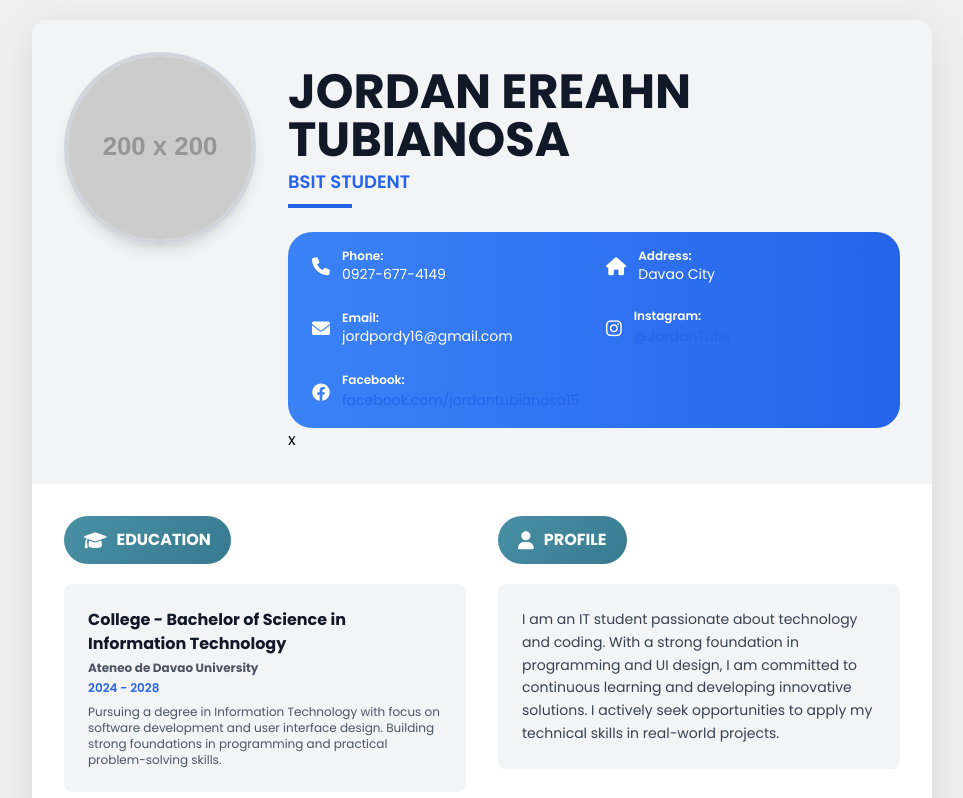
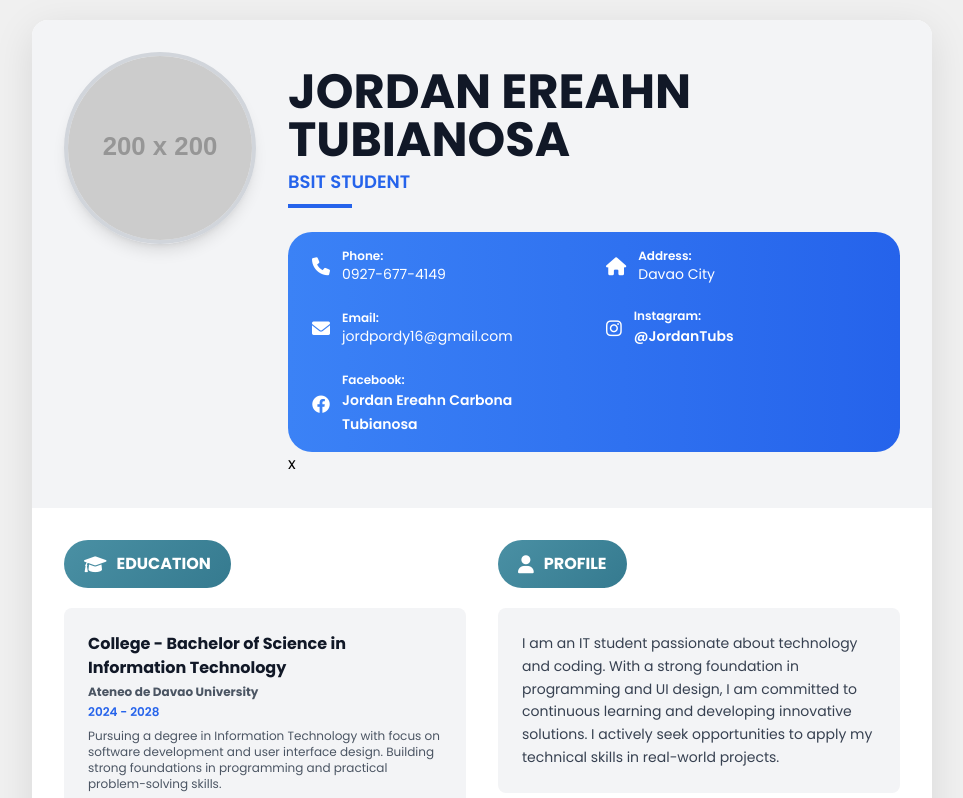
Before and after one commit to JordanTubs/Tubianosa_CVPortfolio, a website: page index.html in a window 1280 px wide. Shown: the top 798 px of the page, without its empty margins (158-1121 px from the left). Drawn offline with nearby package versions, Linux system fonts and the light colour scheme; placeholder pictures from the web are drawn by us.

Commit message:
Change Instagram and Facebook links to white with hover effects

```diff
--- a/index.html
+++ b/index.html
@@ -82,14 +82,14 @@
                                 <i class="fab fa-instagram text-lg"></i>
                                 <div>
                                     <p class="text-xs font-semibold">Instagram:</p>
-                                    <a href="https://www.instagram.com/JordanTubs/" target="_blank" class="text-sm text-blue-600 hover:text-blue-800 hover:underline">@JordanTubs</a>
+                                    <a href="https://www.instagram.com/JordanTubs/" target="_blank" class="text-sm text-white font-semibold hover:text-gray-200 hover:underline cursor-pointer transition">@JordanTubs</a>
                                 </div>
                             </div>
                             <div class="flex items-center gap-3">
                                 <i class="fab fa-facebook text-lg"></i>
                                 <div>
                                     <p class="text-xs font-semibold">Facebook:</p>
-                                    <a href="https://web.facebook.com/jordantubianosa15/" target="_blank" class="text-sm text-blue-600 hover:text-blue-800 hover:underline">facebook.com/jordantubianosa15</a>
+                                    <a href="https://web.facebook.com/jordantubianosa15/" target="_blank" class="text-sm text-white font-semibold hover:text-gray-200 hover:underline cursor-pointer transition">Jordan Ereahn Carbona Tubianosa</a>
                                 </div>
                             </div>
                         </div>
@@ -246,7 +246,7 @@
 
     <!-- Footer -->
     <div class="text-center py-4 text-gray-600 text-sm bg-white">
-        <p>&copy; 2024 Your Name. All rights reserved.</p>
+        <p>&copy; 2024 Jordan Ereahn Tubianosa. All rights reserved.</p>
     </div>
 </body>
 </html>
```
